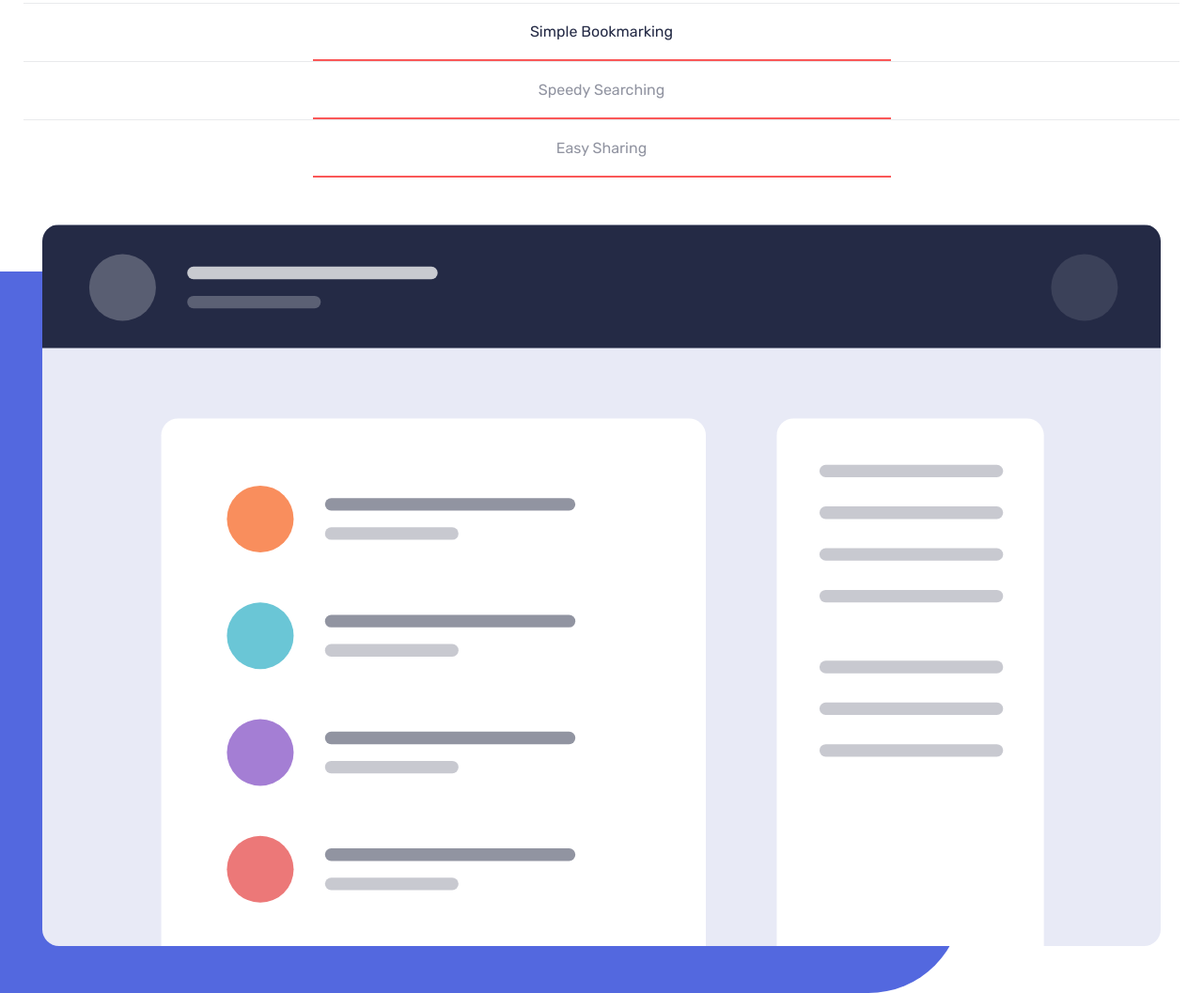
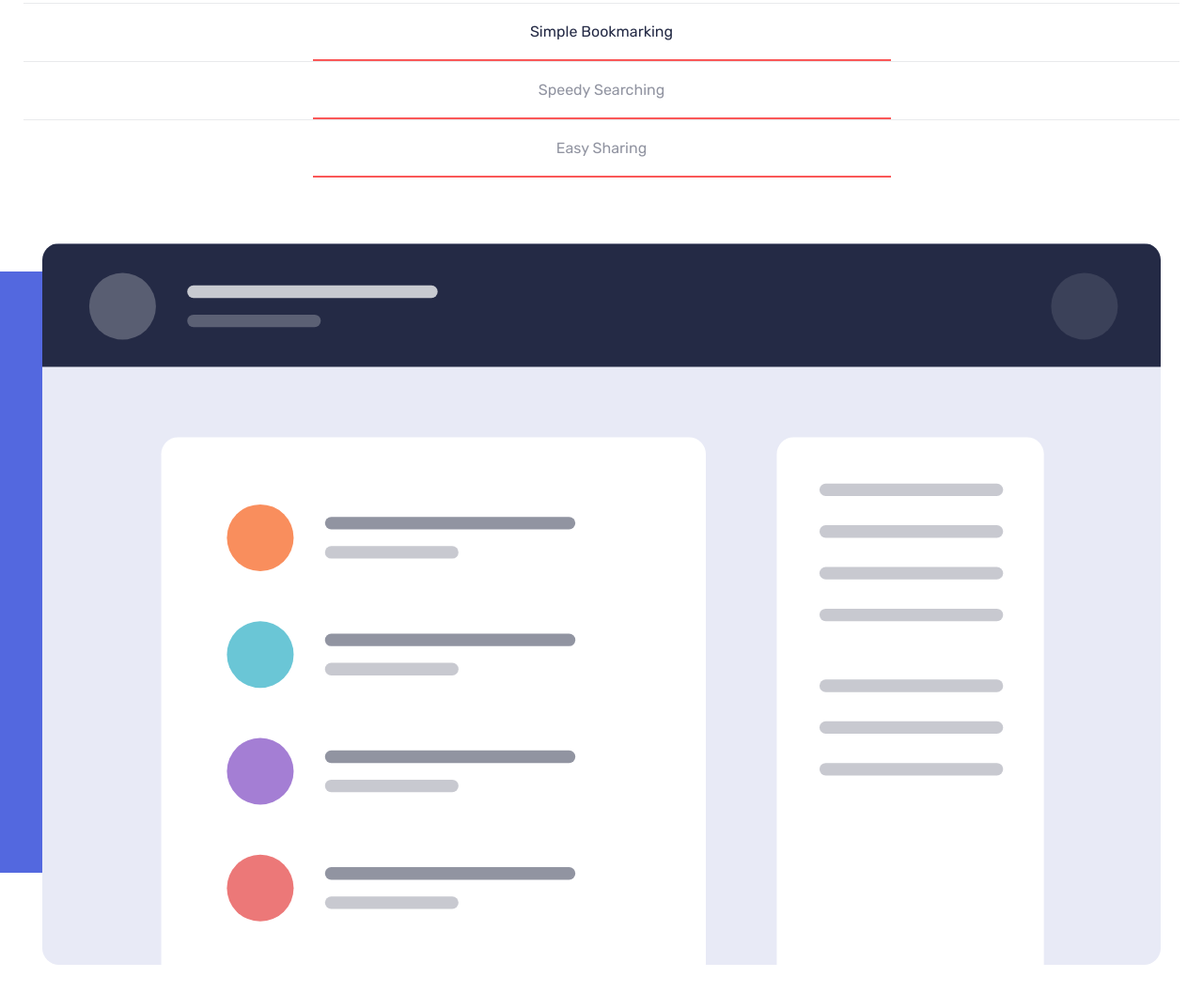
Before and after one commit to chingu-voyages/v10-toucans-team-04, a plain HTML site: page index.html in a window 1280 px wide. Shown: the part 1418-2475 px from the top of the page at 94% size. Drawn offline with Linux system fonts and the light colour scheme.

Commit message:
fixed stretched image issue with featured section

```diff
--- a/css/style.css
+++ b/css/style.css
@@ -210,7 +210,7 @@ h3 {
 }
 
 .features-nav {
-  margin-bottom: 5rem;
+  margin-bottom: 7rem;
 }
 
 .features-nav-list-item {
@@ -245,9 +245,10 @@ h3 {
   margin-bottom: 8rem;
   display: flex;
   flex-direction: column;
+
 }
 
-.active-feature-image {
+.active-feature-figure img {
   z-index: -1;
   width: 100%;
   margin: 0 auto;
@@ -257,9 +258,9 @@ h3 {
   position: absolute;
   z-index: -2;
   width: 80%;
-  height: 60vw;
+  height: 50vw;
   left: 0;
-  margin-top: 5rem;
+  margin-top: 3rem;
   background-color: var(--soft-blue);
   border-top-right-radius: 10rem;
   border-bottom-right-radius: 10rem;
```
